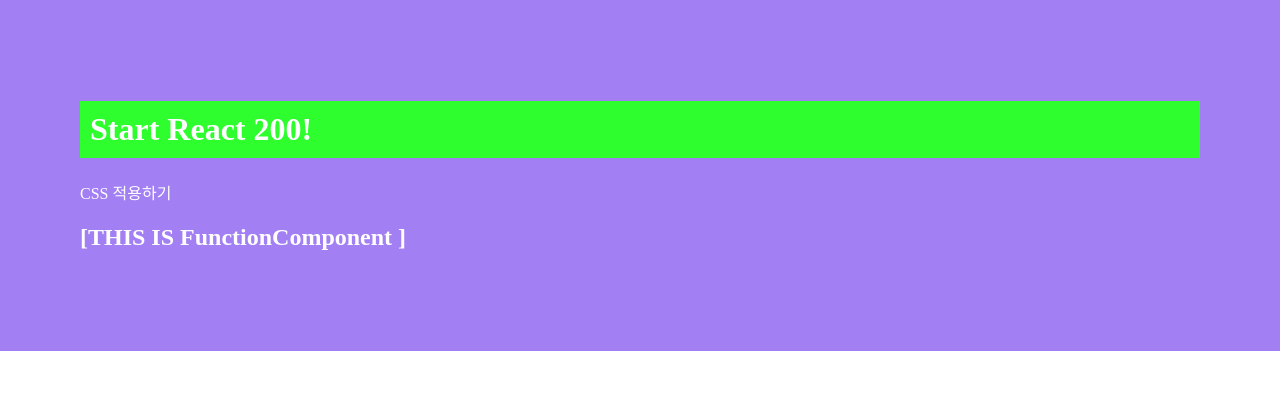
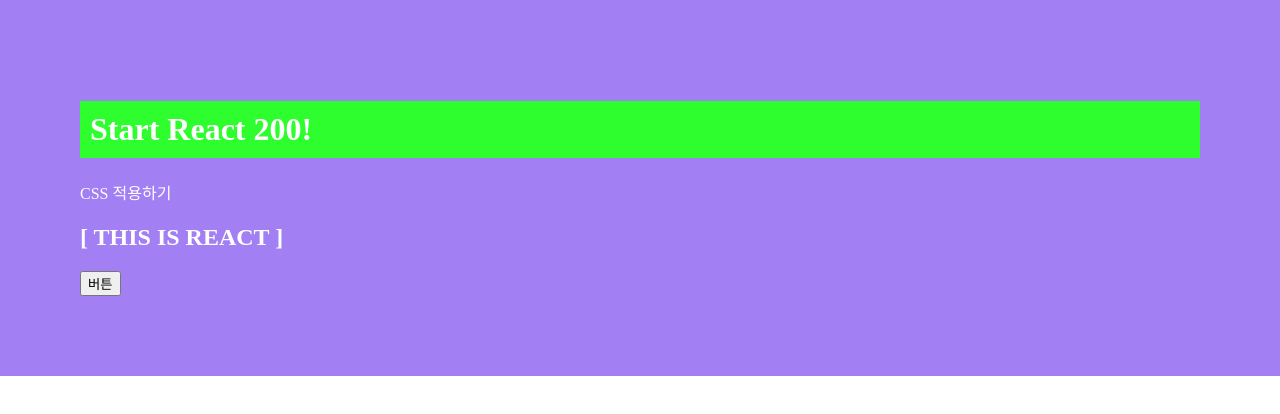
Before and after one commit to jihyean/React200, a React (Create React App) app in the folder client/: page / in a window 1280 px wide. Shown: the top 414 px of the page. Built offline with nearby package versions, Linux system fonts and the light colour scheme.

Commit message:
[031] hook 사용하기

```diff
--- a/client/src/App.js
+++ b/client/src/App.js
@@ -1,16 +1,15 @@
 import React from 'react';
 import './App.css';
-import FunctionComponent from './PART2/R030_FunctionComponent'
+import ReactHook from './PART2/R031_ReactHook'
 
 function App() {
   return (
     <div>
       <h1>Start React 200!</h1>
       <p>CSS 적용하기</p>
-      {/* 함수형은 클래스형 컴포넌트와 달리 state가 없고 생명주기 함수 사용 불가 */}
-      {/* 상위 컴포넌트에서 props와 context를 파라미터로 전달받아 사용 */}
-      {/* render() 함수가 없음 -> return만 사용하여 화면 구성 */}
-      <FunctionComponent contents="[THIS IS FunctionComponent ]" />
+      {/* 함수형 컴포넌트에서 클래스형처럼 state, 생명주기 함수와 같은 기능을 사용하기 위해 hook 사용
+      hook 함수: useState(), useEffect() */}
+      <ReactHook />
     </div>
   );
 }
--- /dev/null
+++ b/client/src/PART2/R031_ReactHook.js
@@ -0,0 +1,22 @@
+import React, { useState, useEffect, Component } from 'react';
+
+function R031_ReactHook(props){
+  // useState()로 변수 선언 및 할당
+  // 이때 두가지 인자를 가진 배열(변수명, 변수값 변경해주는 함수) 반환
+  const [contents, setContents] = useState('[ THIS IS REACT ]');
+
+  // componrntDidMount()와 같이 return되는 html 코드들이 화면에 그려진후 실행
+  // 최초 페이지 로딩될 때 실행, setContents() 함수로 값 변경시 한번 더 실행
+  useEffect(() => {
+    console.log('useEffect');
+  });
+
+  return (
+    <div style={{padding: "0px"}}>
+      <h2>{contents}</h2>
+      <button onClick={() =>setContents('[ THIS IS HOOK ]')}>버튼</button>
+    </div>
+  )
+}
+
+export default R031_ReactHook;
```
